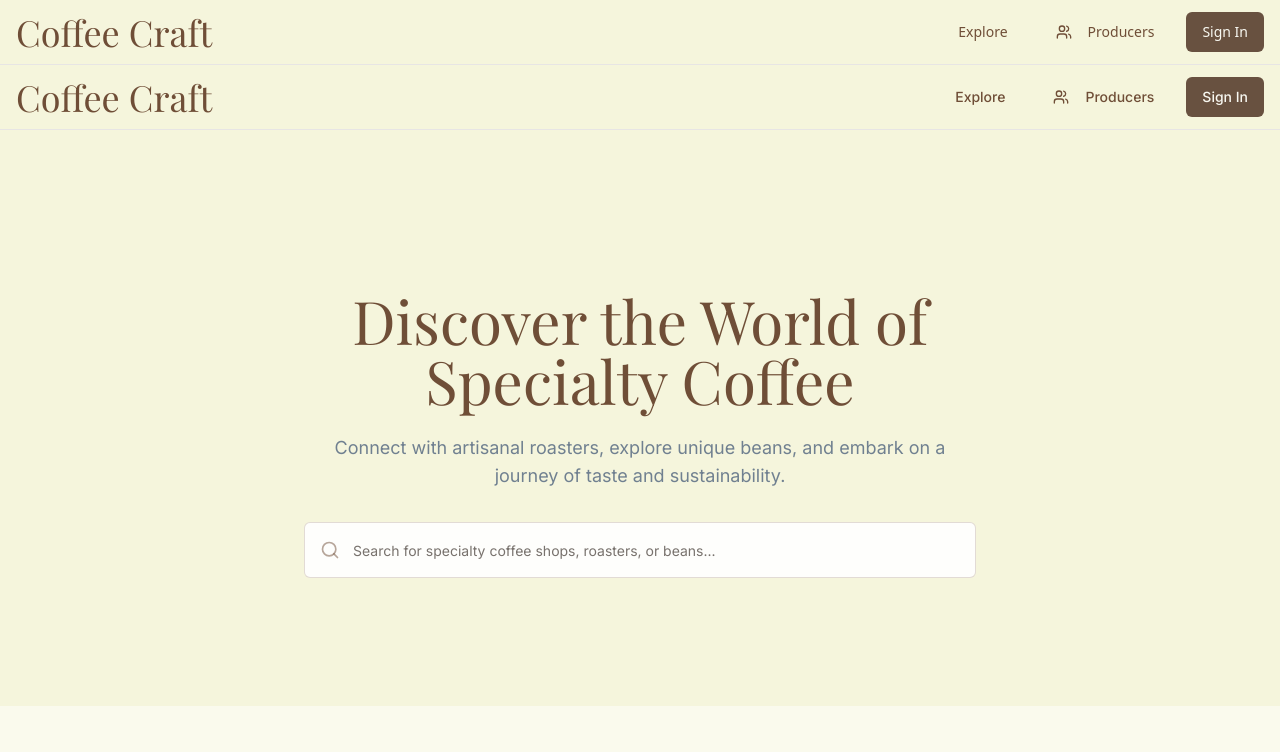
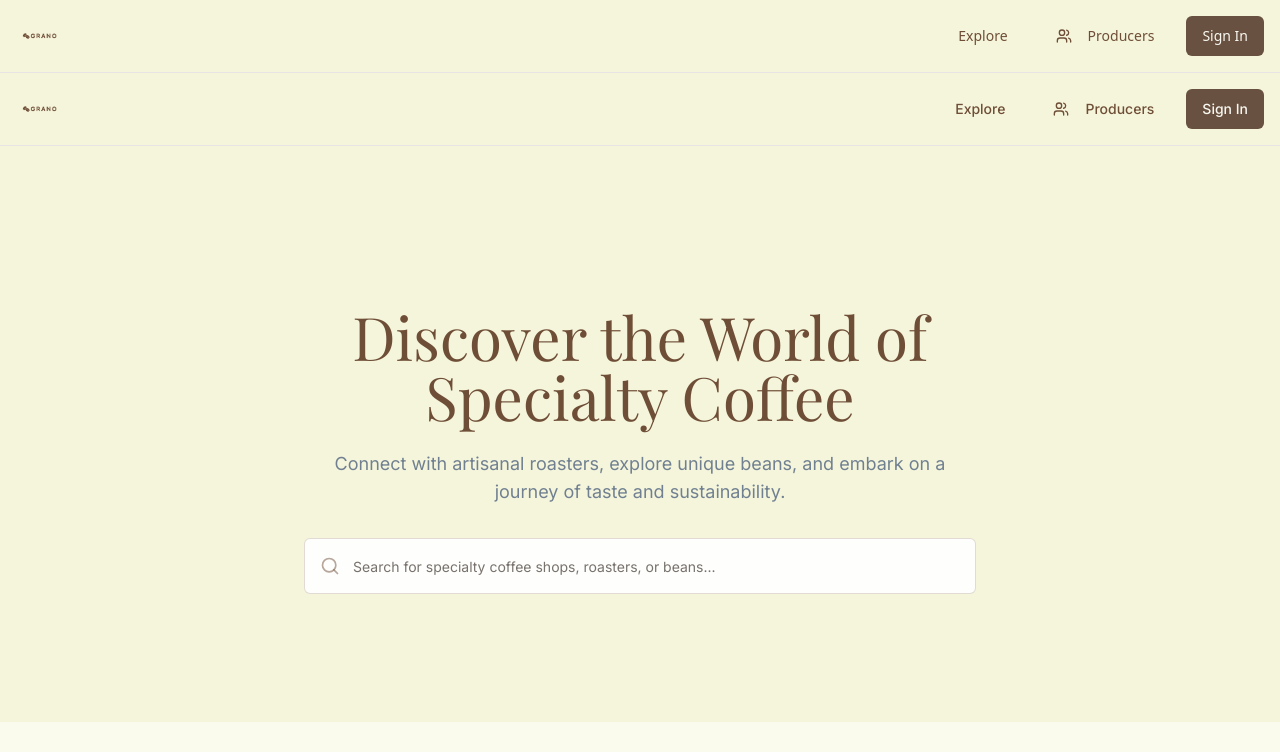
Before and after one commit to omardelachica/grano-published, a React (Vite) app: page / in a window 1280 px wide. Shown: the top 752 px of the page. Built offline with nearby package versions, Linux system fonts and the light colour scheme; a web font is replaced by a local one.

Commit message:
Update Navbar Logo to Grano Image
Replaced the text "Coffee Craft" in the Navbar component with the Grano logo image for better branding.
[skip gpt_engineer]

```diff
--- a/src/components/Navbar.tsx
+++ b/src/components/Navbar.tsx
@@ -8,7 +8,11 @@ export function Navbar() {
       <div className="container mx-auto px-4 py-3">
         <div className="flex items-center justify-between">
           <Link to="/" className="font-playfair text-4xl text-espresso">
-            Coffee Craft
+            <img
+              src="/lovable-uploads/b8d7326a-7a29-47b6-85f3-e89e65e462dd.png"
+              alt="Granos Logo"
+              className="h-12"
+            />
           </Link>
           <div className="flex items-center space-x-4">
             <Link to="/explore">
```
